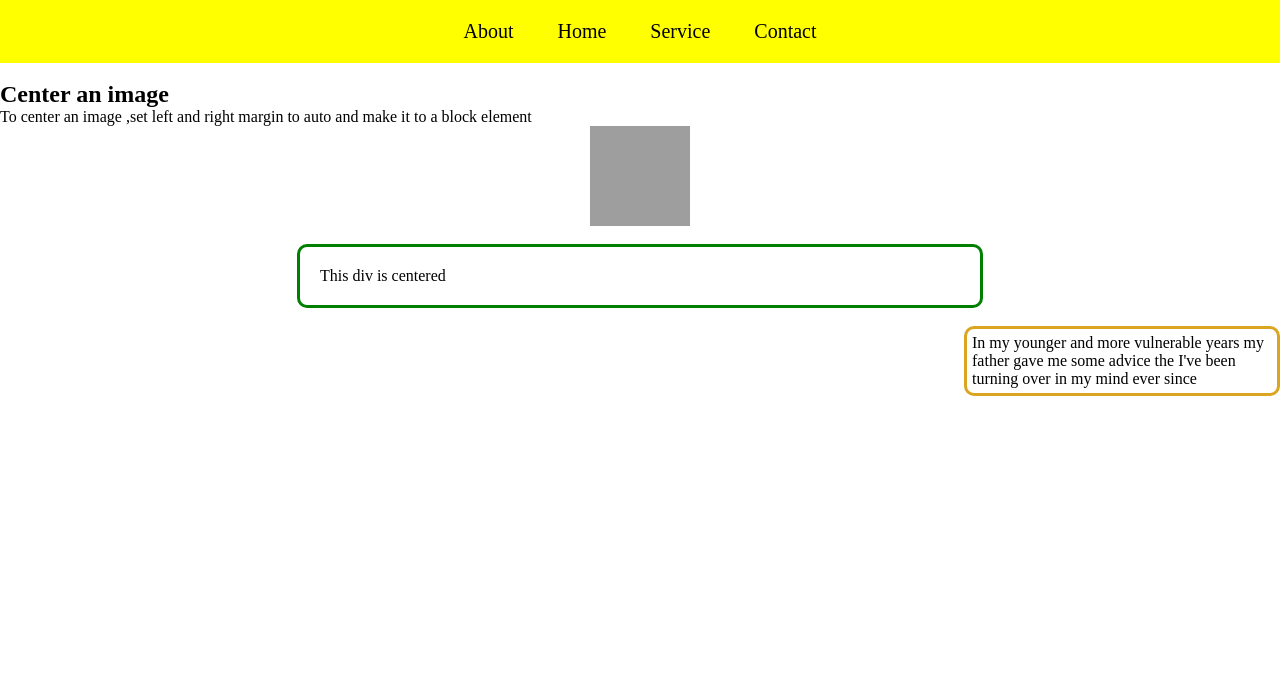
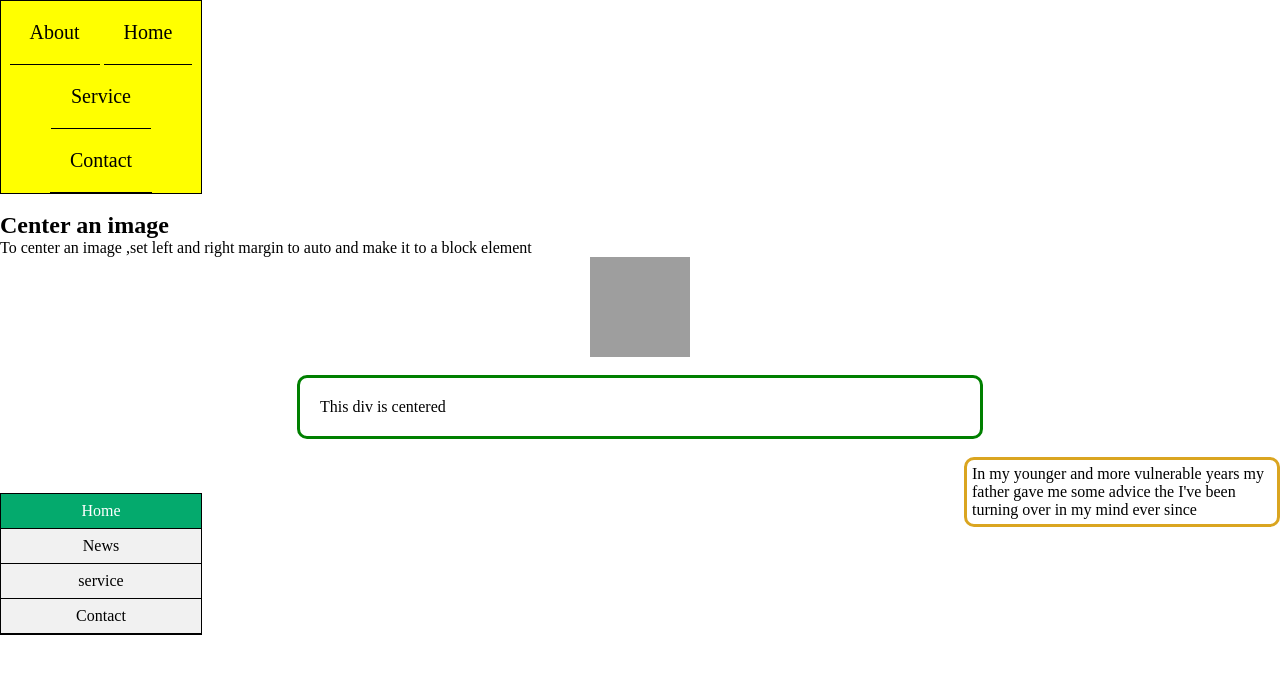
Before and after one commit to GETANGE/JAVASCRIPT-PRACTICE, a plain HTML site: page html and css/html.html in a window 1280 px wide. Drawn offline with Linux system fonts and the light colour scheme; grey boxes are pictures that could not be loaded.

Commit message:
last commit

```diff
--- a/html and css/html.css
+++ b/html and css/html.css
@@ -35,3 +35,35 @@ img{
     padding: 5px;
     border-radius: 10px;
 }
+ul {
+    list-style-type: none;
+    margin: 0;
+    padding: 0;
+    width: 200px;
+    background-color: #f1f1f1;
+    border: 1px solid black;
+  }
+  li{
+    border-bottom: 1px solid black;
+  }
+  li a {
+    display: block;
+    color: #000;
+    padding: 8px 16px;
+    text-decoration: none;
+    text-align: center;
+  }
+
+  /* Change the link color on hover */
+  li a:hover {
+    background-color: #555;
+    color: white;
+  }
+  li a.active {
+    background-color: #04AA6D;
+    color: white;
+  }
+  li a:hover:not(.active) {
+    background-color: #555;
+    color: white;
+  }
--- a/html and css/html.html
+++ b/html and css/html.html
@@ -36,6 +36,15 @@
         my father gave me some advice the I've been
         turning over in my mind ever since
     </p>
+</div><br><br>
+
+<div>
+    <ul>
+        <li><a href="" class="active">Home</a></li>
+        <li><a href="">News</a></li>
+        <li><a href="">service</a></li>
+        <li><a href="">Contact</a></li>
+    </ul>
 </div>
 </body>
 </html>
```
